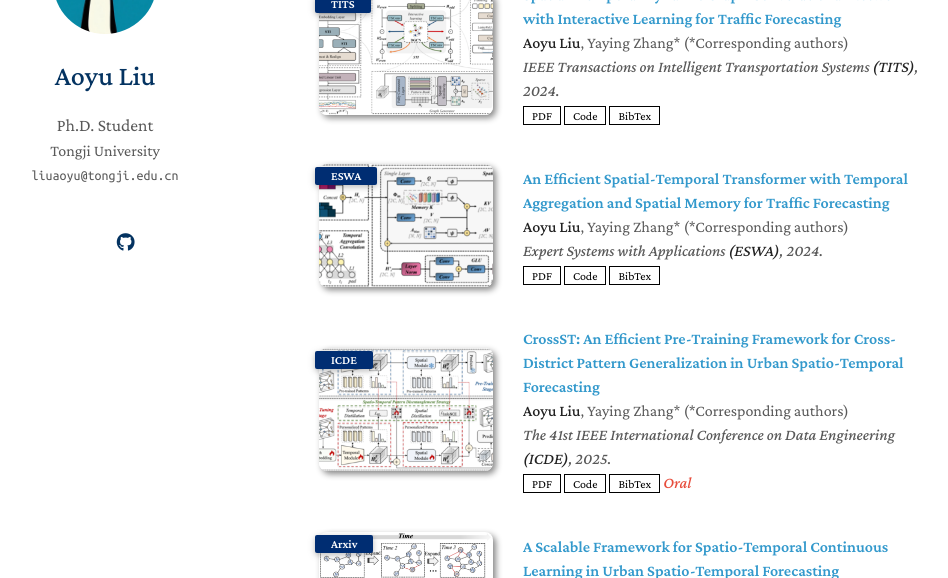
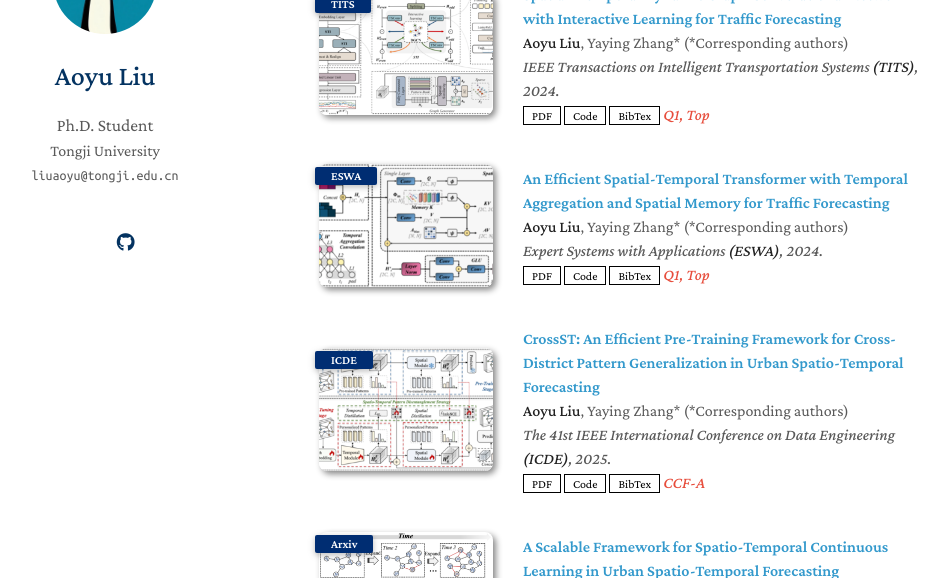
Before and after one commit to Aoyu-Liu/Aoyu-Liu.github.io, a Jekyll site: the page built from index.md, in a window 1280 px wide and 900 px high, scrolled down 306 px. Shown: the part 154-732 px from the top of the window, without its empty margins (171-1119 px from the left). Built offline with Jekyll 4.4.1, drawn with Linux system fonts in a browser that asks for light colours; a style sheet for code colours, icons or effects is not loaded; our own code applies the rules of GitHub Pages for plain Markdown files.

Commit message:
Update publications.yml

```diff
--- a/_data/publications.yml
+++ b/_data/publications.yml
@@ -8,7 +8,7 @@ main:
   code: https://github.com/LiuAoyu1998/STIDGCN
   bibtex: https://usercontent.cljtscd.com/scholar.bib?q=info:9uNYaXGG_HQJ:scholar.google.com/&output=citation&scisdr=ClEsjbG7GAA:AFWwaeYAAAAAZ-aAlMSvPg6lNFiCuEOkmjEVr-k&scisig=AFWwaeYAAAAAZ-aAlCOiGZ8RBb3PZPG2CsGc94E&scisf=4&ct=citation&cd=-1&hl=en
   image: ./assets/img/work1.png
-  notes: ""
+  notes: "Q1, Top"
 
 - title: An Efficient Spatial-Temporal Transformer with Temporal Aggregation and Spatial Memory for Traffic Forecasting
   authors: "<strong>Aoyu Liu</strong>, Yaying Zhang* (*Corresponding authors)"
@@ -18,7 +18,7 @@ main:
   code: https://github.com/LiuAoyu1998/STAMT
   bibtex: https://usercontent.cljtscd.com/scholar.bib?q=info:Q3TWkzL-_GkJ:scholar.google.com/&output=citation&scisdr=ClHxBu_9GAA:AFWwaeYAAAAAZ-aA25_crDrF5TE-aQD2wl4m3WQ&scisig=AFWwaeYAAAAAZ-aA241iUc7JnsHclUBAzIZrx-E&scisf=4&ct=citation&cd=-1&hl=en
   image: ./assets/img/work2.png
-  notes: ""
+  notes: "Q1, Top"
 
 - title: 'CrossST: An Efficient Pre-Training Framework for Cross-District Pattern Generalization in Urban Spatio-Temporal Forecasting'
   authors: "<strong>Aoyu Liu</strong>, Yaying Zhang* (*Corresponding authors)"
@@ -28,7 +28,7 @@ main:
   code: https://github.com/Aoyu-Liu/CrossST
   bibtex: https://aoyu-liu.github.io/ # 待更新为BibTeX文件路径
   image: ./assets/img/work3.png
-  notes: "Oral"
+  notes: "CCF-A"
 
 - title: A Scalable Framework for Spatio-Temporal Continuous Learning in Urban Spatio-Temporal Forecasting
   authors: "<strong>Aoyu Liu</strong>, Yaying Zhang* (*Corresponding authors)"
```
